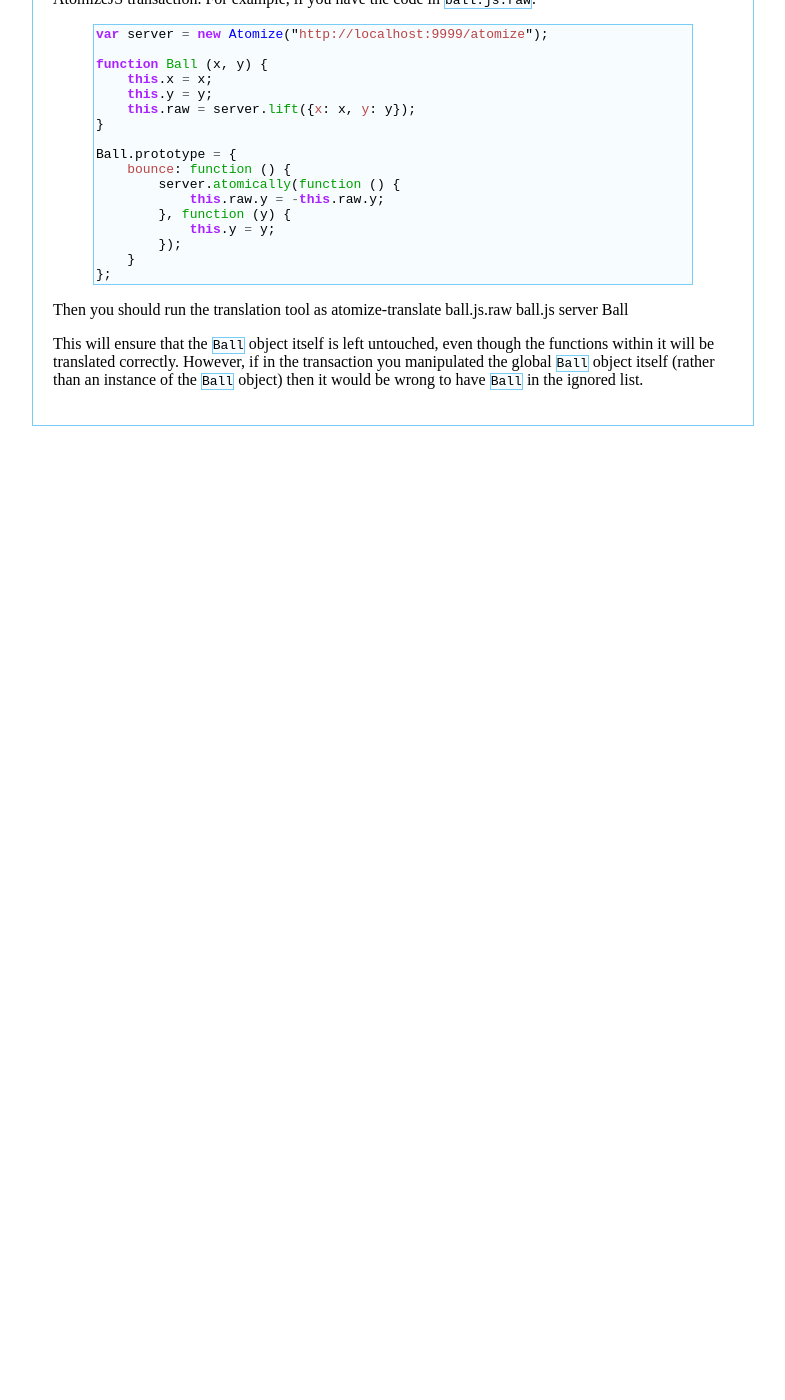
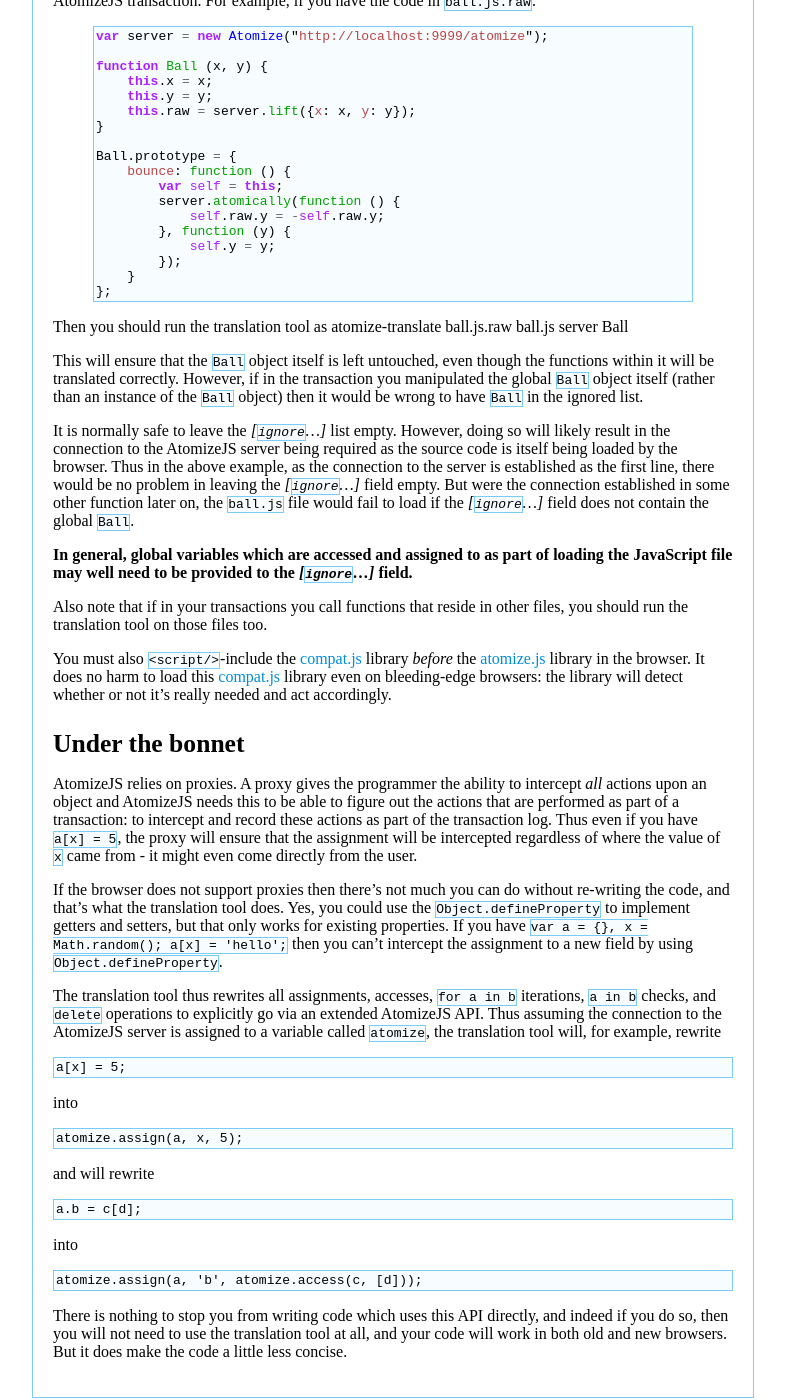
Before and after one commit to atomizejs/atomizejs.github.com, a Jekyll site: the page built from translate.html, in a window 1280 px wide and 1400 px high, scrolled down 618 px. Shown: the whole window, without its empty margins (292-1077 px from the left). Built offline with Jekyll 4.4.1, drawn with Linux system fonts in a browser that asks for light colours; Markdown is read by kramdown in place of the engine named in the settings; before the commit the page ends 1064 px from its top, so only the background shows below that; some of the changed text lies outside the part shown.

```diff
--- a/install.html
+++ b/install.html
@@ -14,6 +14,7 @@ AtomizeJS is made up of several components:
   HTML:
     * [SockJS client](https://github.com/sockjs/sockjs-client)
     * [cereal.js](https://github.com/atomizejs/cereal/blob/master/lib/cereal.js)
+    * [compat.js](https://github.com/atomizejs/atomize-client/blob/master/lib/compat.js)
     * [atomize.js](https://github.com/atomizejs/atomize-client/blob/master/lib/atomize.js)
 
 * Server. Currently, the AtomizeJS server is written in JavaScript for
--- a/translate.html
+++ b/translate.html
@@ -15,17 +15,17 @@ installed an `atomize-translate` binary.
 
 # Usage
 
-`atomize-translate` *`input`* *`output`* *`atomizeVar`* [*`ignore`*...]
+`atomize-translate` *`input`* *`output`* *`atomizeVar`* *[`ignore`...]*
 
-* `input`: The path to the input file. The input file must be a pure
+* *`input`*: The path to the input file. The input file must be a pure
   JavaScript file, not be an HTML file with JavaScript embedded.
-* `output`: The path to the output file.
-* `atomizeVar`: The name of the `atomize` variable, i.e. variable to
+* *`output`*: The path to the output file.
+* *`atomizeVar`*: The name of the `atomize` variable, i.e. variable to
   which the result `new Atomize(URL)` is assigned. A limitation of
   using the translation tool is that it is assumed this variable is
   both global, and that only one AtomizeJS server is ever connected to
   at any one time.
-* [`ignore`...]: Names of variables that should be excluded from
+* *[`ignore`...]*: Names of variables that should be excluded from
   translation. This list always implicitly contains the `atomizeVar`
   and `this`.
 
@@ -44,10 +44,11 @@ function Ball (x, y) {
 
 Ball.prototype = {
     bounce: function () {
+        var self = this;
         server.atomically(function () {
-            this.raw.y = -this.raw.y;
+            self.raw.y = -self.raw.y;
         }, function (y) {
-            this.y = y;
+            self.y = y;
         });
     }
 };
@@ -61,3 +62,73 @@ though the functions within it will be translated correctly. However,
 if in the transaction you manipulated the global `Ball` object itself
 (rather than an instance of the `Ball` object) then it would be wrong
 to have `Ball` in the ignored list.
+
+It is normally safe to leave the *[`ignore`...]* list empty. However,
+doing so will likely result in the connection to the AtomizeJS server
+being required as the source code is itself being loaded by the
+browser. Thus in the above example, as the connection to the server is
+established as the first line, there would be no problem in leaving
+the *[`ignore`...]* field empty. But were the connection established
+in some other function later on, the `ball.js` file would fail to load
+if the *[`ignore`...]* field does not contain the global `Ball`.
+
+**In general, global variables which are accessed and assigned to as
+part of loading the JavaScript file may well need to be provided to
+the *[`ignore`...]* field.**
+
+Also note that if in your transactions you call functions that reside
+in other files, you should run the translation tool on those files
+too.
+
+You must also `<script/>`-include the
+[compat.js](https://github.com/atomizejs/atomize-client/blob/master/lib/compat.js)
+library *before* the
+[atomize.js](https://github.com/atomizejs/atomize-client/blob/master/lib/atomize.js)
+library in the browser. It does no harm to load this
+[compat.js](https://github.com/atomizejs/atomize-client/blob/master/lib/compat.js)
+library even on bleeding-edge browsers: the library will detect
+whether or not it's really needed and act accordingly.
+
+
+# Under the bonnet
+
+AtomizeJS relies on proxies. A proxy gives the programmer the ability
+to intercept *all* actions upon an object and AtomizeJS needs this to
+be able to figure out the actions that are performed as part of a
+transaction: to intercept and record these actions as part of the
+transaction log. Thus even if you have `a[x] = 5`, the proxy will
+ensure that the assignment will be intercepted regardless of where the
+value of `x` came from - it might even come directly from the user.
+
+If the browser does not support proxies then there's not much you can
+do without re-writing the code, and that's what the translation tool
+does. Yes, you could use the `Object.defineProperty` to implement
+getters and setters, but that only works for existing properties. If
+you have `var a = {}, x = Math.random(); a[x] = 'hello';` then you
+can't intercept the assignment to a new field by using
+`Object.defineProperty`.
+
+The translation tool thus rewrites all assignments, accesses, `for a
+in b` iterations, `a in b` checks, and `delete` operations to
+explicitly go via an extended AtomizeJS API. Thus assuming the
+connection to the AtomizeJS server is assigned to a variable called
+`atomize`, the translation tool will, for example, rewrite
+
+    a[x] = 5;
+
+into
+
+    atomize.assign(a, x, 5);
+
+and will rewrite
+
+    a.b = c[d];
+
+into
+
+    atomize.assign(a, 'b', atomize.access(c, [d]));
+
+There is nothing to stop you from writing code which uses this API
+directly, and indeed if you do so, then you will not need to use the
+translation tool at all, and your code will work in both old and new
+browsers. But it does make the code a little less concise.
```
Also changed, not shown: api.html (+34 -0 lines).
